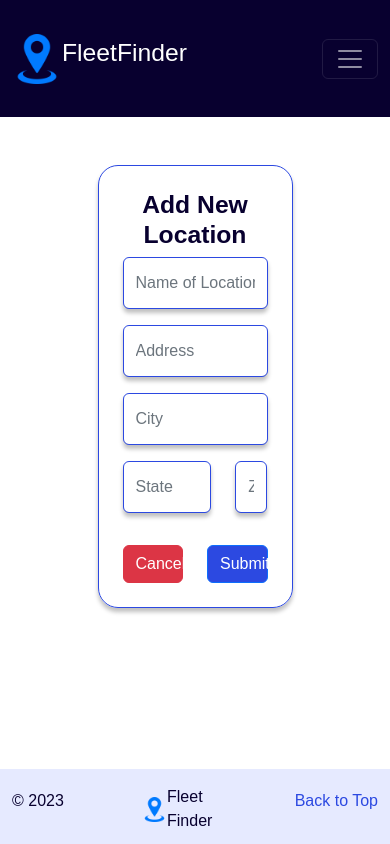
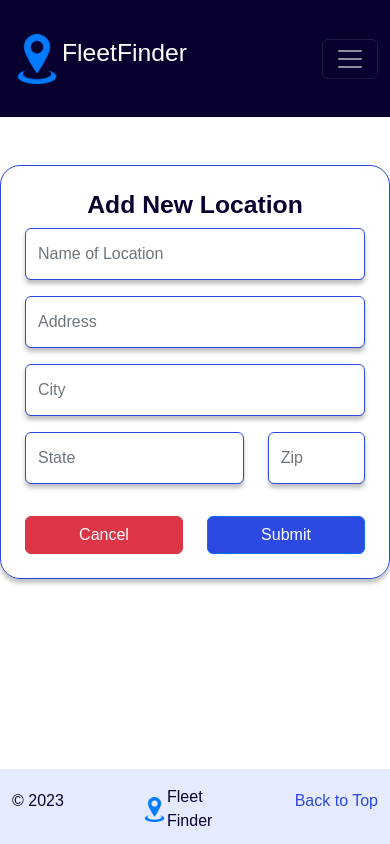
Before and after one commit to rooted92/frontendFF, a React (Create React App) app: page /AddLocationForm in a window 390 px wide. Built offline with nearby package versions, Linux system fonts and the light colour scheme; a web font is replaced by a local one.

Commit message:
Responsiveness for trailercount and location

```diff
--- a/src/components/dispatcheraccount/AddLocationFormComponent.tsx
+++ b/src/components/dispatcheraccount/AddLocationFormComponent.tsx
@@ -78,7 +78,7 @@ const AddLocationForm = () => {
                             :
                             <Container className="my-5">
                                 <Row className="justify-content-center">
-                                    <Col className="col-6 col-md-4 addLocationForm p-4">
+                                    <Col className="col-xl-4 col-lg-5 col-md-6 addLocationForm p-4">
                                         <h2 className="text-center fw-bold">Add New Location</h2>
                                         <Form>
                                             <Form.Group className="mb-3" controlId="locationName">
--- a/src/components/dispatcheraccount/TrailerCountRequestFormComponent.tsx
+++ b/src/components/dispatcheraccount/TrailerCountRequestFormComponent.tsx
@@ -75,7 +75,7 @@ const TrailerCountRequestForm = (): JSX.Element => {
                     <Container className="my-5">
 
                         <Row className="d-flex justify-content-center">
-                            <Col className="col-4 requestForm p-4">
+                            <Col className="col-lg-4 col-xl-4 col-sm-6 requestForm p-4" md={6}>
                                 <h2 className="text-center fw-bold">Trailer Count Request</h2>
                                 <Form>
                                     <Form.Group className="mb-3" controlId="yardLocation">
```
